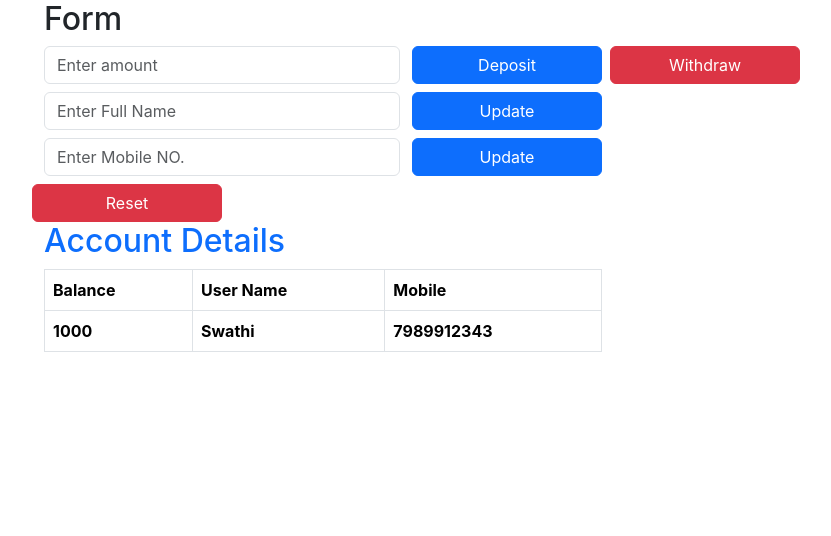
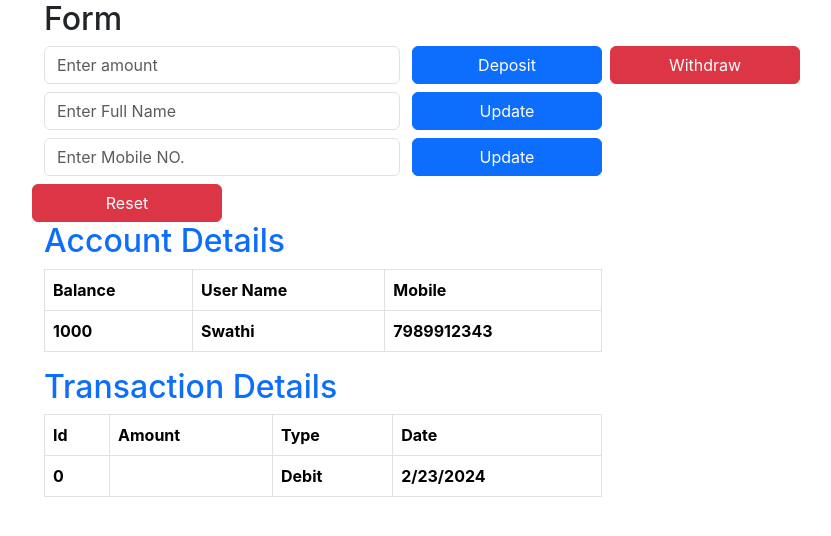
Before and after one commit to LakshmiReddy9988/React_CodeBase, a React (Create React App) app in the folder my-app/: page / in a window 1280 px wide. Both pictures are taken after a click on the button "Deposit". Shown: the top 536 px of the page, without its empty margins (38-869 px from the left). Built offline with nearby package versions, Linux system fonts and the light colour scheme.

Commit message:
Combine Reducers in Redux

```diff
--- a/my-app/src/Account.js
+++ b/my-app/src/Account.js
@@ -7,6 +7,7 @@ function Account() {
             return state
         }
     )
+    console.log(data)
 
     return(
         <>
@@ -22,10 +23,36 @@ function Account() {
                     </thead>
                     <tbody>
                         <tr>
-                            <th>{data.balance}</th>
-                            <th>{data.fullName}</th>
-                            <th>{data.mobile}</th>
+                            <th>{data.account.balance}</th>
+                            <th>{data.account.fullName}</th>
+                            <th>{data.account.mobile}</th>
                         </tr>
+                    </tbody>
+                </table>
+
+                <h2 className="text-primary">Transaction Details</h2>
+                <table className="table table-bordered w-50">
+                    <thead>
+                        <tr>
+                            <th>Id</th>
+                            <th>Amount</th>
+                            <th>Type</th>
+                            <th>Date</th>
+                        </tr>
+                    </thead>
+                    <tbody>
+                        {
+                            data.transactions.map(
+                                (transaction) =>(
+                                    <tr key={transaction.id}>
+                                        <th>{transaction.id}</th>
+                                        <th>{transaction.amount}</th>
+                                        <th>{transaction.type}</th>
+                                        <th>{transaction.date.toLocaleDateString()}</th>
+                                    </tr>
+                                )
+                            )
+                        }
                     </tbody>
                 </table>
             </div>
--- a/my-app/src/Form.js
+++ b/my-app/src/Form.js
@@ -8,6 +8,7 @@ function Form() {
   const [amount, setAmount] = useState("");
   const [fullNmae, setFullName] = useState("");
   const [mobile, setMobile] = useState("");
+  const [transcId, updateTranscId] = useState(0);
 
   return (
     <>
@@ -28,7 +29,14 @@ function Form() {
           <button
             className="btn btn-primary col-2"
             onClick={() => {
-                dispatch(deposit(amount));
+              dispatch(deposit(amount));
+              updateTranscId((id) => id+1);
+              dispatch({
+                type: 'ADD_TRANSACTION',
+                payload: {
+                  amount: amount, date: new Date(), type: 'Debit', id: transcId
+                }
+              });
             //   dispatch({ type: "deposit", payload: amount });
               setAmount("");
             }}
@@ -39,6 +47,13 @@ function Form() {
             className="btn btn-danger mx-2 col-2"
             onClick={() => {
               dispatch(withdraw(amount));
+              updateTranscId((id) => id+1);
+              dispatch({
+                type: 'ADD_TRANSACTION',
+                payload: {
+                  amount: amount, date: new Date(), type: 'Debit', id: transcId
+                }
+              });
               setAmount("");
             }}
           >
--- /dev/null
+++ b/my-app/src/combine-reducer-store.js
@@ -0,0 +1,43 @@
+import { combineReducers, createStore } from "redux";
+
+const initialState = {
+  balance: 1000,
+  fullName: "Swathi",
+  mobile: 7989912343,
+};
+
+function accountReducer(state = initialState, action) {
+  switch (action.type) {
+    case "deposit":
+      return { ...state, balance: state.balance + +action.payload };//+action.payload is used to convert the payload to number
+    case "withdraw":
+      return { ...state, balance: state.balance - +action.payload };
+    case "mobileUpdate":
+      return { ...state, mobile: action.payload };
+    case "nameUpdate":
+      return { ...state, fullName: action.payload };
+    case 'reset':
+      return initialState;
+    default:
+      return state;
+  }
+}
+
+function transactionReducer(state=[], action) {
+    switch(action.type){
+        case 'ADD_TRANSACTION':
+            return [...state, {amount:action.payload.amount, type:action.payload.type, date: action.payload.date, id: action.payload.id}]
+        default: return state;
+    }
+}
+
+let rootReducer = combineReducers(
+    {
+        account: accountReducer,
+        transactions: transactionReducer
+    }
+)
+
+const store = createStore(rootReducer);
+
+export default store
--- a/my-app/src/index.js
+++ b/my-app/src/index.js
@@ -4,7 +4,7 @@ import './index.css';
 import App from './App';
 import reportWebVitals from './reportWebVitals';
 import { Provider } from 'react-redux';
-import store from './store';
+import store from './combine-reducer-store';
 
 const root = ReactDOM.createRoot(document.getElementById('root'));
 root.render(
```
Also changed, not shown: 1 other file (tests, documents, lock files or other folders).
